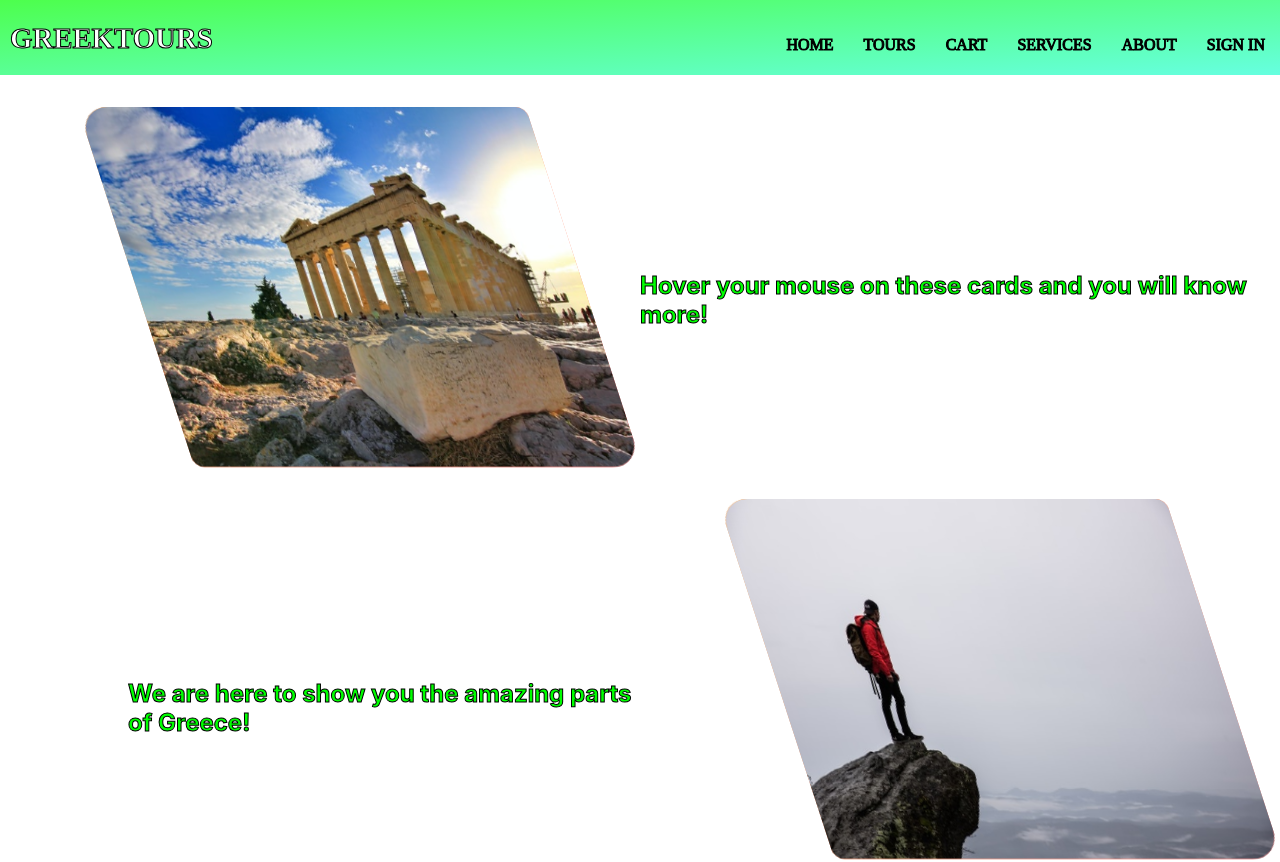
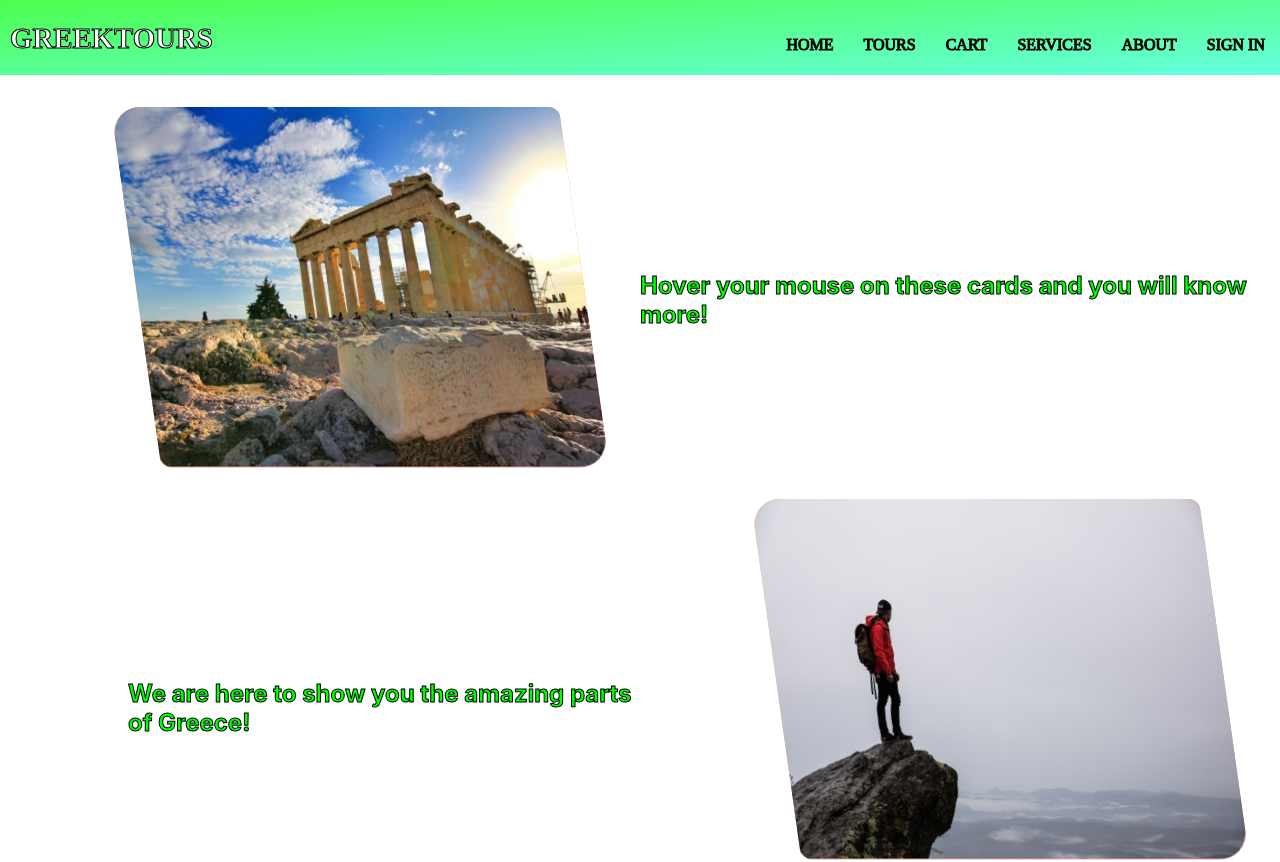
Before and after one commit to nikolaospanagopoulos/greecetours, a React (Create React App) app in the folder frontend/: page /services in a window 1280 px wide. Shown: the top 862 px of the page. Built offline with nearby package versions, Linux system fonts and the light colour scheme; a web font is replaced by a local one.

Commit message:
added better css

```diff
--- a/frontend/src/Pages/ServicesPage/ServicesPage.css
+++ b/frontend/src/Pages/ServicesPage/ServicesPage.css
@@ -42,7 +42,7 @@
   position: relative;
   width: 35vw;
 
-  transform: skew(18deg);
+  transform: skew(8deg);
   height: 45vh;
   margin-top: 2rem;
   background-image: linear-gradient(to bottom right, #ffb366, #ff8080);
--- a/frontend/src/components/Header.js/Header.jsx
+++ b/frontend/src/components/Header.js/Header.jsx
@@ -30,7 +30,7 @@ const Nav = styled.nav`
     font-family: 'Sue Ellen Francisco', cursive;
     text-decoration:'none';
 
-    text-decoration: none;
+
     color: black;
     text-transform: uppercase;
 
@@ -43,8 +43,8 @@ const Header = () => {
   return (
     <Nav>
       <div className="logo">
-        <Link to="/">
-          <h3 style={{}}>GreekTours</h3>
+        <Link to="/" style={{textDecoration:'none'}}>
+          <h3 >GreekTours</h3>
         </Link>
       </div>
       <Burger />
```
Also changed, not shown: 1 other file (tests, documents, lock files or other folders).
